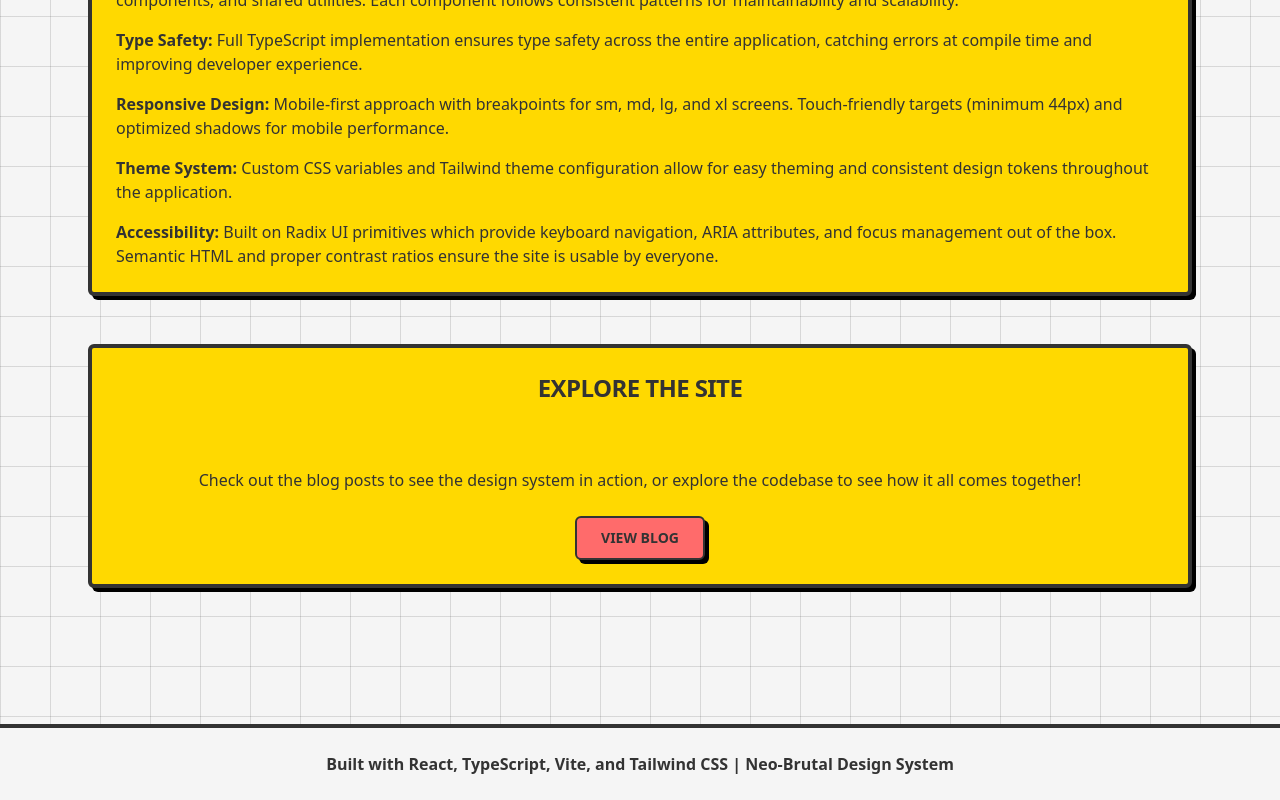
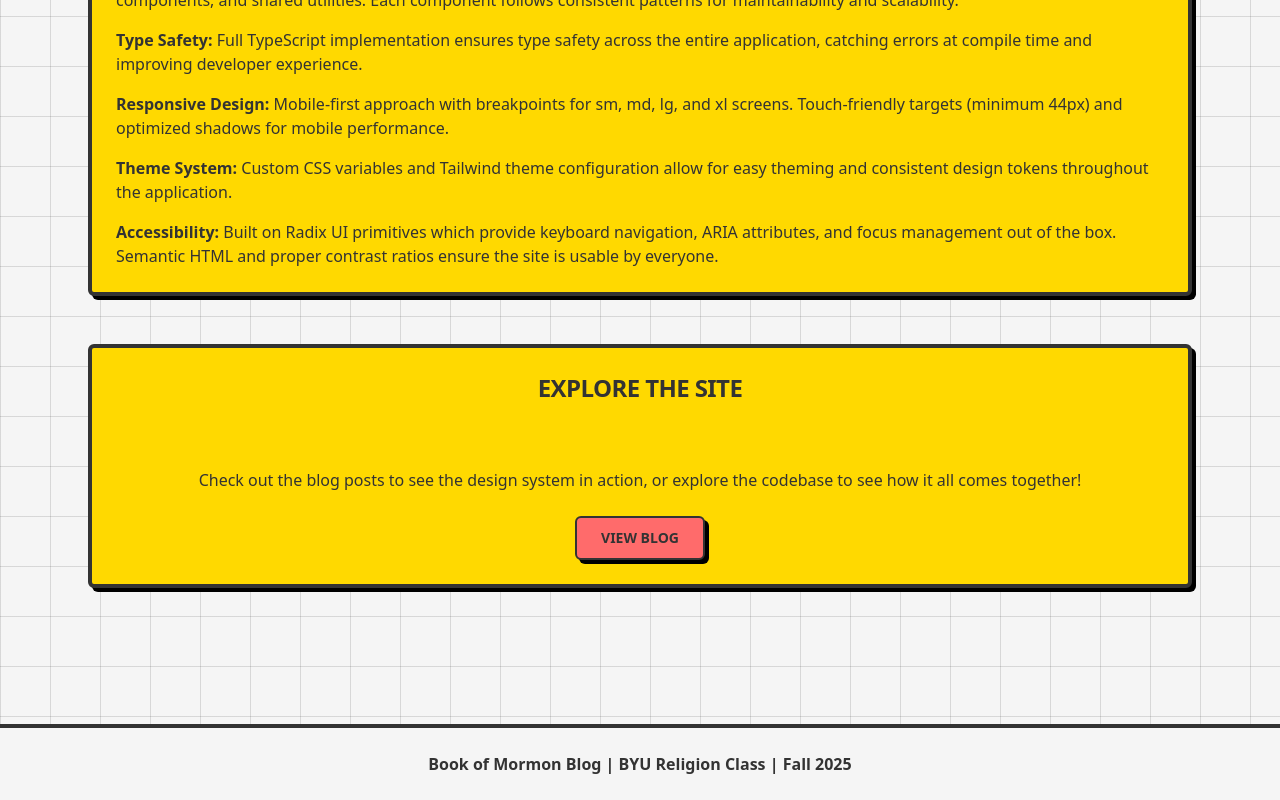
Before and after one commit to 21tmccauley/NB-BOM, a React (Vite) app in the folder neo-brutal/: page /about in a window 1280 px wide. Shown: the part 1484-2284 px from the top of the page. Built offline with nearby package versions, Linux system fonts and the light colour scheme.

Commit message:
fixed footer

```diff
--- a/neo-brutal/src/pages/AboutPage.tsx
+++ b/neo-brutal/src/pages/AboutPage.tsx
@@ -210,7 +210,7 @@ export function AboutPage() {
       <footer className="mt-12 sm:mt-16 border-t-4 border-border bg-background p-4 sm:p-6">
         <div className="max-w-6xl mx-auto text-center">
           <p className="text-sm sm:text-base text-foreground font-bold">
-            Built with React, TypeScript, Vite, and Tailwind CSS | Neo-Brutal Design System
+            Book of Mormon Blog | BYU Religion Class | Fall 2025
           </p>
         </div>
       </footer>
```
